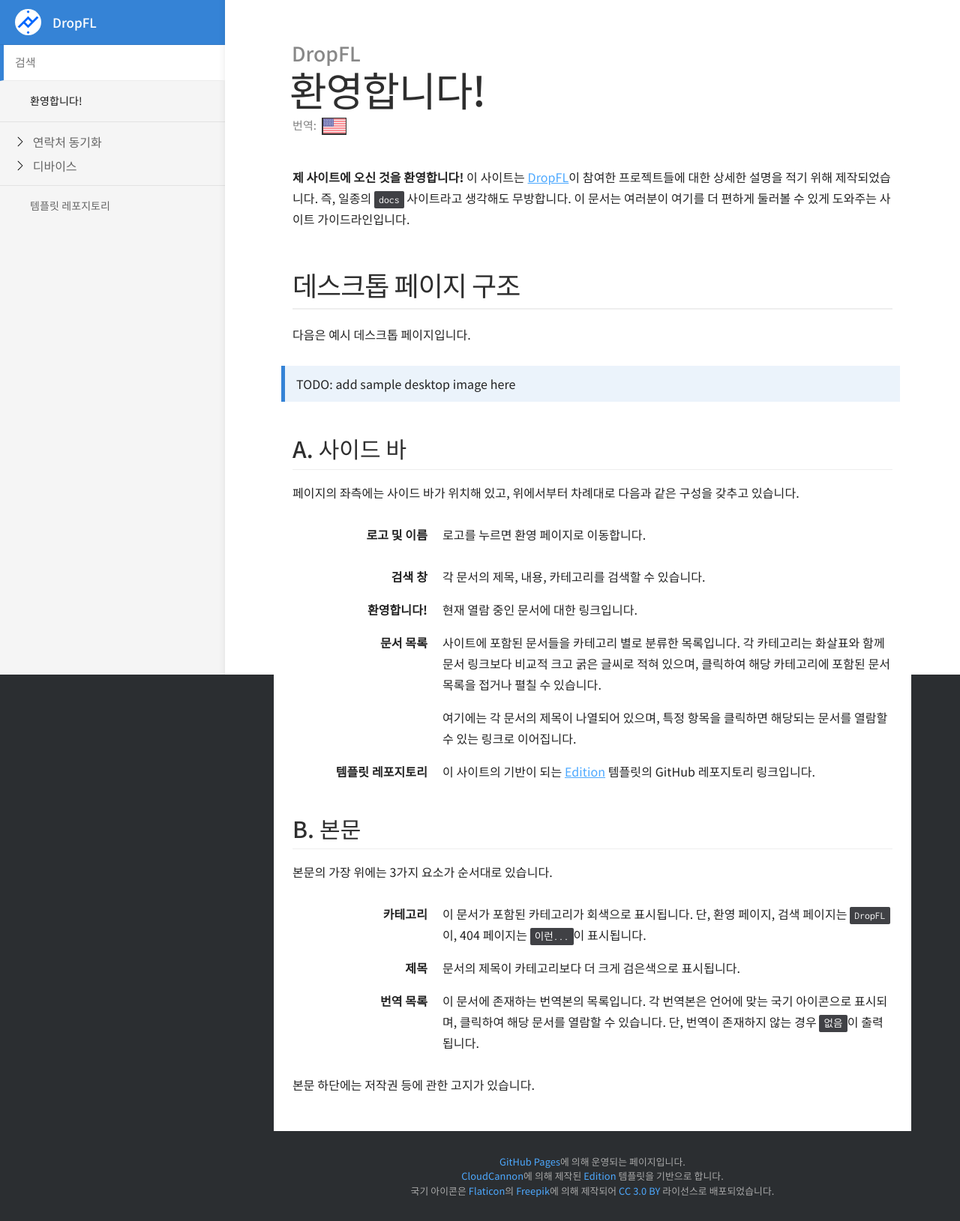
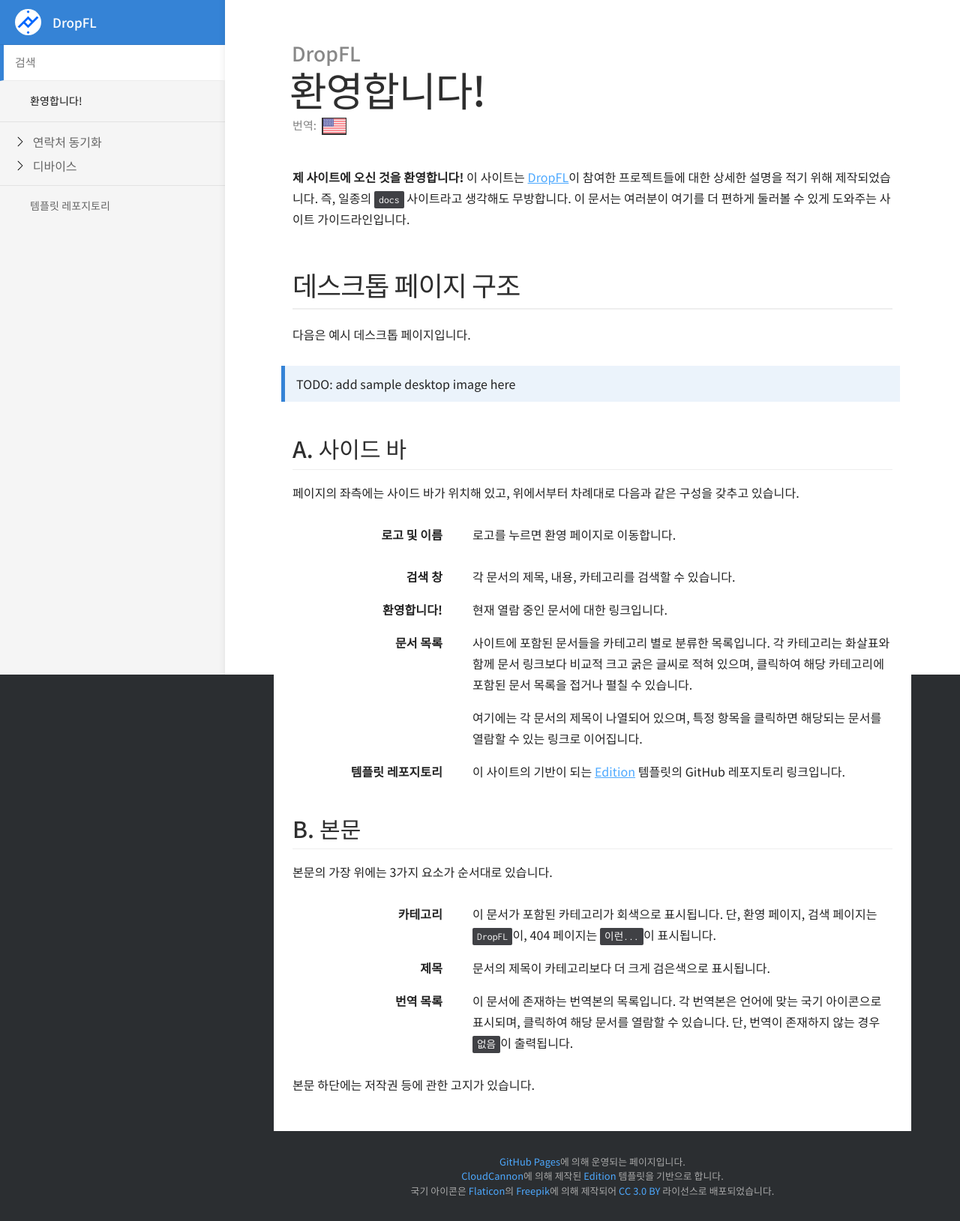
Before and after one commit to DropFL/docs, a Jekyll site: the page built from _docs/ko/index-ko.md, in a window 1280 px wide. Shown: the whole page at 75% size. Built offline with Jekyll 4.4.1, drawn with Linux system fonts in a browser that asks for light colours.

Commit message:
dl style is changed for mobile layout

```diff
--- a/_sass/_typography.scss
+++ b/_sass/_typography.scss
@@ -124,18 +124,18 @@
 
 dl dt {
 	float: left;
-	width: 180px;
+	width: 25%;
 	overflow: hidden;
 	clear: left;
 	text-align: right;
 	text-overflow: ellipsis;
-	white-space: nowrap;
+	word-break: keep-all;
 	font-weight: 700;
 	margin-bottom: 1em;
 }
 
 dl dd {
-	margin-left: 200px;
+	margin-left: 30%;
 	margin-bottom: 1em;
 }
 
```
